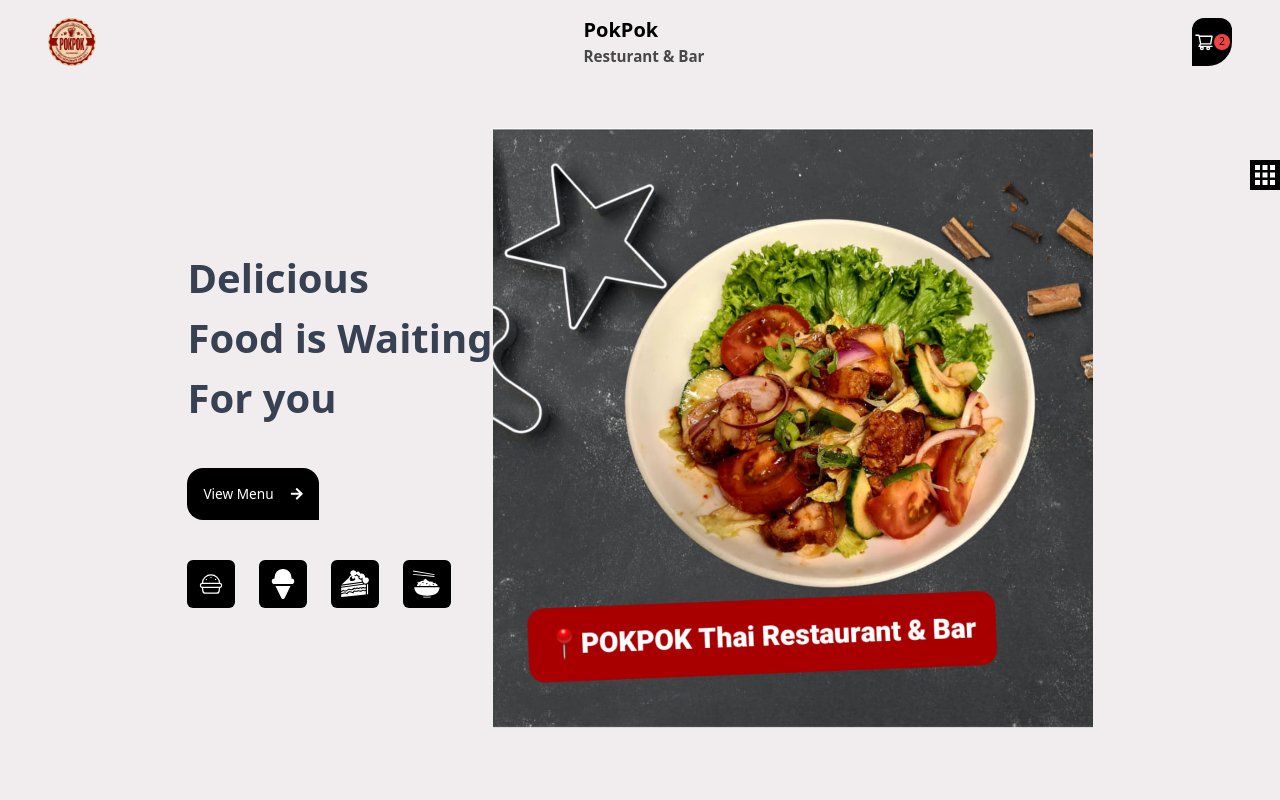
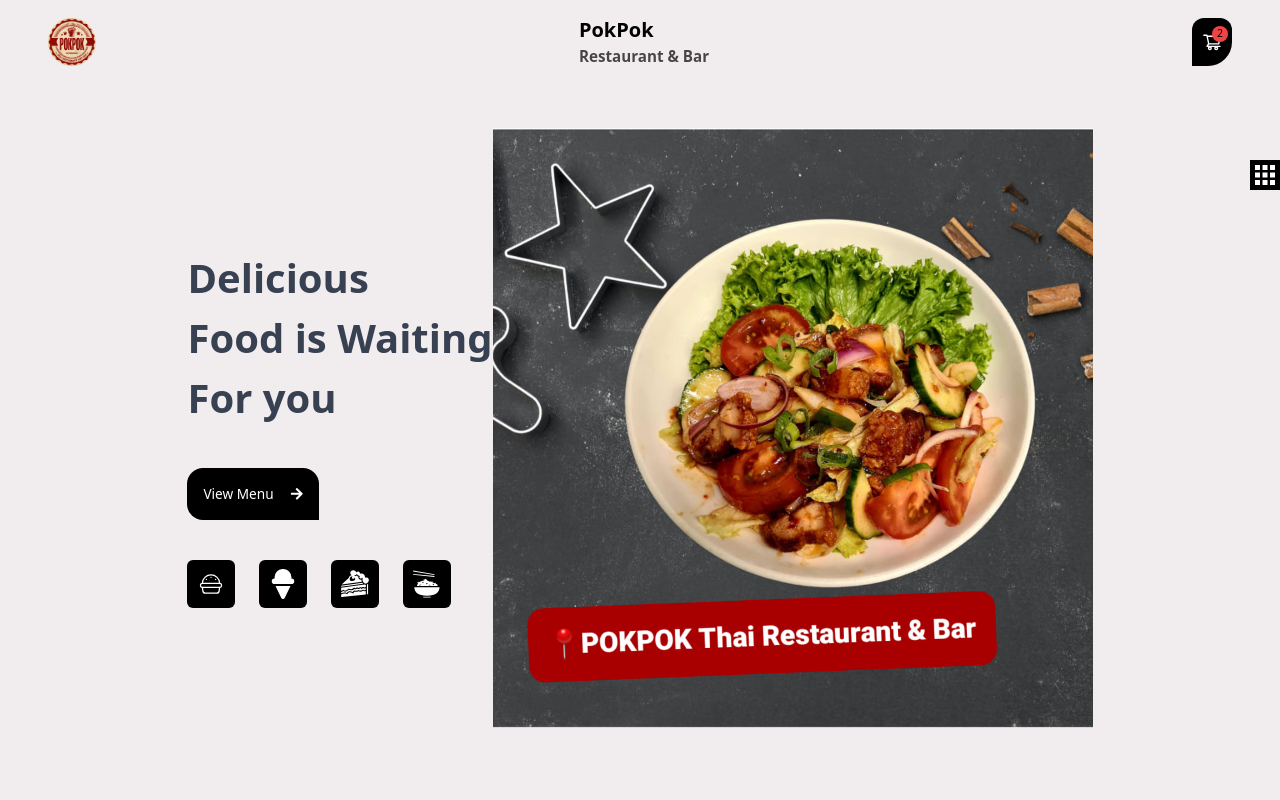
Before and after one commit to phattharanit-pewklieng/pokpok-resturant, a React (Vite) app: page / in a window 1280 px wide. Shown: the top 800 px of the page. Built offline with nearby package versions, Linux system fonts and the light colour scheme.

Commit message:
update nav

```diff
--- a/src/components/Header.tsx
+++ b/src/components/Header.tsx
@@ -1,27 +1,33 @@
 import { useEffect, useState } from 'react'
 import hero from '../assets/pokpok.jpeg'
-import {AiOutlineShoppingCart} from 'react-icons/ai'
+import { AiOutlineShoppingCart } from 'react-icons/ai'
 
 const Header = () => {
-  const[scroll,setScroll] = useState(false)
+  const [scroll, setScroll] = useState(false)
 
-  useEffect(()=>{
-    window.addEventListener("scroll",()=>{
+  useEffect(() => {
+    window.addEventListener('scroll', () => {
       setScroll(window.screenY > 20)
     })
-  },[])
+  }, [])
   return (
-    <div className={`${scroll ? "bg-back shadow-sm" : ""}fixed top-0 left-0 w-full z-20`}>
-      <nav className='relative container mx-auto flex items-center justify-between py-4 px-2'>
-      <img src={hero} alt="hero-i" className='h-12 w-12 rounded-3xl'/>
+    <div
+      className={`${
+        scroll ? 'bg-back shadow-sm' : ''
+      } fixed top-0 left-0 w-full z-20`}
+    >
+      <nav className="relative container mx-auto flex items-center justify-between py-4 px-2 bg-back ">
+        <img src={hero} alt="hero-i" className="h-12 w-12 rounded-3xl" />
         <div>
-
           <h4 className="text-xl font-semibold">PokPok</h4>
-          <span className='text-[0.95rem] font-bold opacity-70'>Resturant & Bar</span>
+          <span className="text-[0.95rem] font-bold opacity-70">
+            Restaurant & Bar
+          </span>
         </div>
-        <div className='cursor-pointer flex items-center justify-center w-10 h-12 bg-black rounded-t-xl rounded-br-3xl relative'>
-          <AiOutlineShoppingCart className='text-white text-xl'/>
-          <div className="absolue bg-red-500 text-[0.65rem] w-4 h-4 right-1 top-2 flex items-center justify-center rounded-full">2
+        <div className="cursor-pointer flex items-center justify-center w-10 h-12 bg-black rounded-t-xl rounded-br-3xl relative">
+          <AiOutlineShoppingCart className="text-white text-xl" />
+          <div className="absolute bg-red-500 text-[0.65rem] w-4 h-4 right-1 top-2 flex items-center justify-center rounded-full">
+            2
           </div>
         </div>
       </nav>
--- a/src/components/Popular.tsx
+++ b/src/components/Popular.tsx
@@ -9,7 +9,7 @@
           <div className="text-3xl text-center font-bold mb-16">
             Popular Food!
           </div>
-          <div className="">
+          <div className="grid col-span-3">
             {popularFood.map((food) => {
               return (
                 <div className="p-4 shadow-lg hover:shadow" key={food.id}>
```
Also changed, not shown: ._index.html (added).
